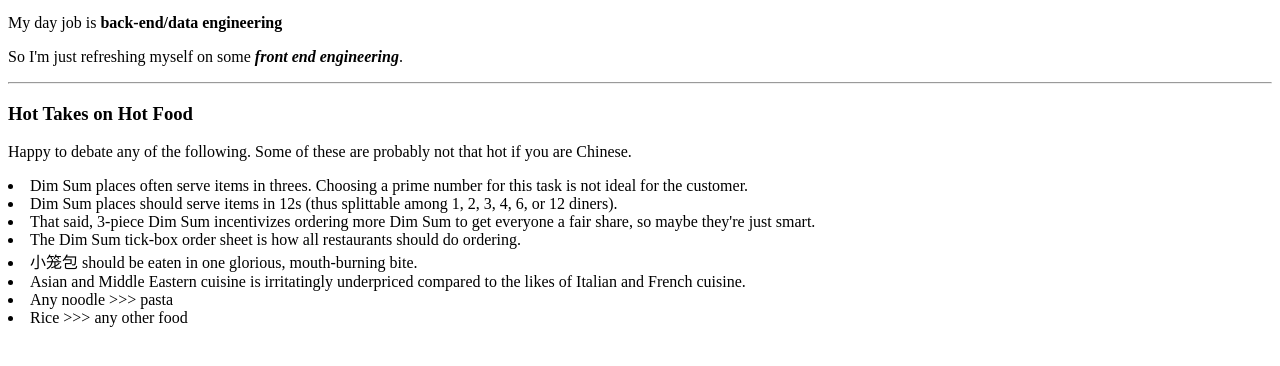
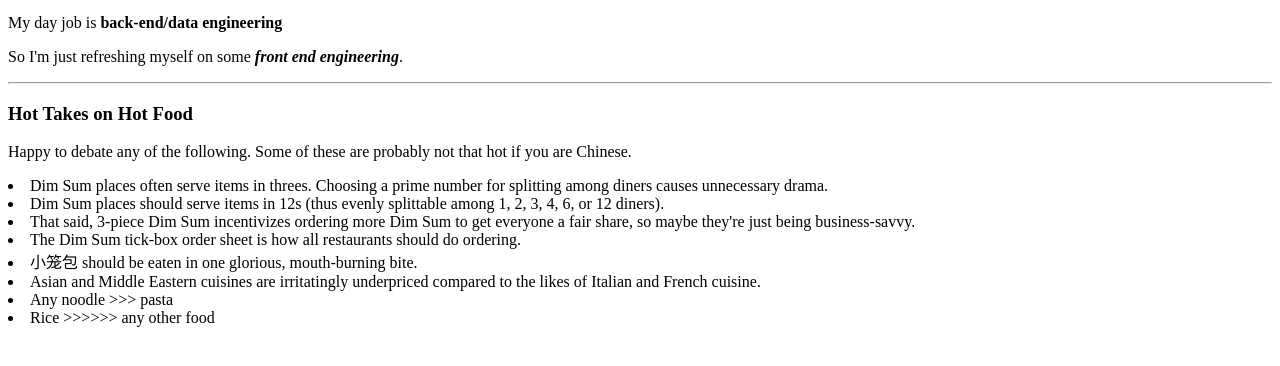
Before and after one commit to Jiaxen/learning_web_dev, a plain HTML site: page me_page/index.html in a window 1280 px wide. Shown: the part 100-466 px from the top of the page. Drawn offline with Linux system fonts and the light colour scheme.

Commit message:
correcting errors

```diff
--- a/me_page/index.html
+++ b/me_page/index.html
@@ -16,17 +16,16 @@
     <hr>
     <h3>Hot Takes on Hot Food</h3>
     <p>Happy to debate any of the following. Some of these are probably not that hot if you are Chinese.</p>
-    <li>Dim Sum places often serve items in threes. Choosing a prime number for this task is not ideal for the customer.
-    </li>
-    <li>Dim Sum places should serve items in 12s (thus splittable among 1, 2, 3, 4, 6, or 12 diners). </li>
+    <li>Dim Sum places often serve items in threes. Choosing a prime number for splitting among diners causes unnecessary drama. </li>
+    <li>Dim Sum places should serve items in 12s (thus evenly splittable among 1, 2, 3, 4, 6, or 12 diners). </li>
     <li>That said, 3-piece Dim Sum incentivizes ordering more Dim Sum to get everyone a fair share, so maybe they're
-        just smart. </li>
+        just being business-savvy. </li>
     <li>The Dim Sum tick-box order sheet is how all restaurants should do ordering.</li>
     <li>小笼包 should be eaten in one glorious, mouth-burning bite. </li>
-    <li>Asian and Middle Eastern cuisine is irritatingly underpriced compared to the likes of Italian and French
+    <li>Asian and Middle Eastern cuisines are irritatingly underpriced compared to the likes of Italian and French
         cuisine.</li>
     <li>Any noodle >>> pasta</li>
-    <li>Rice >>> any other food</li>
+    <li>Rice >>>>>> any other food</li>
 </body>
 
 </html>
```
